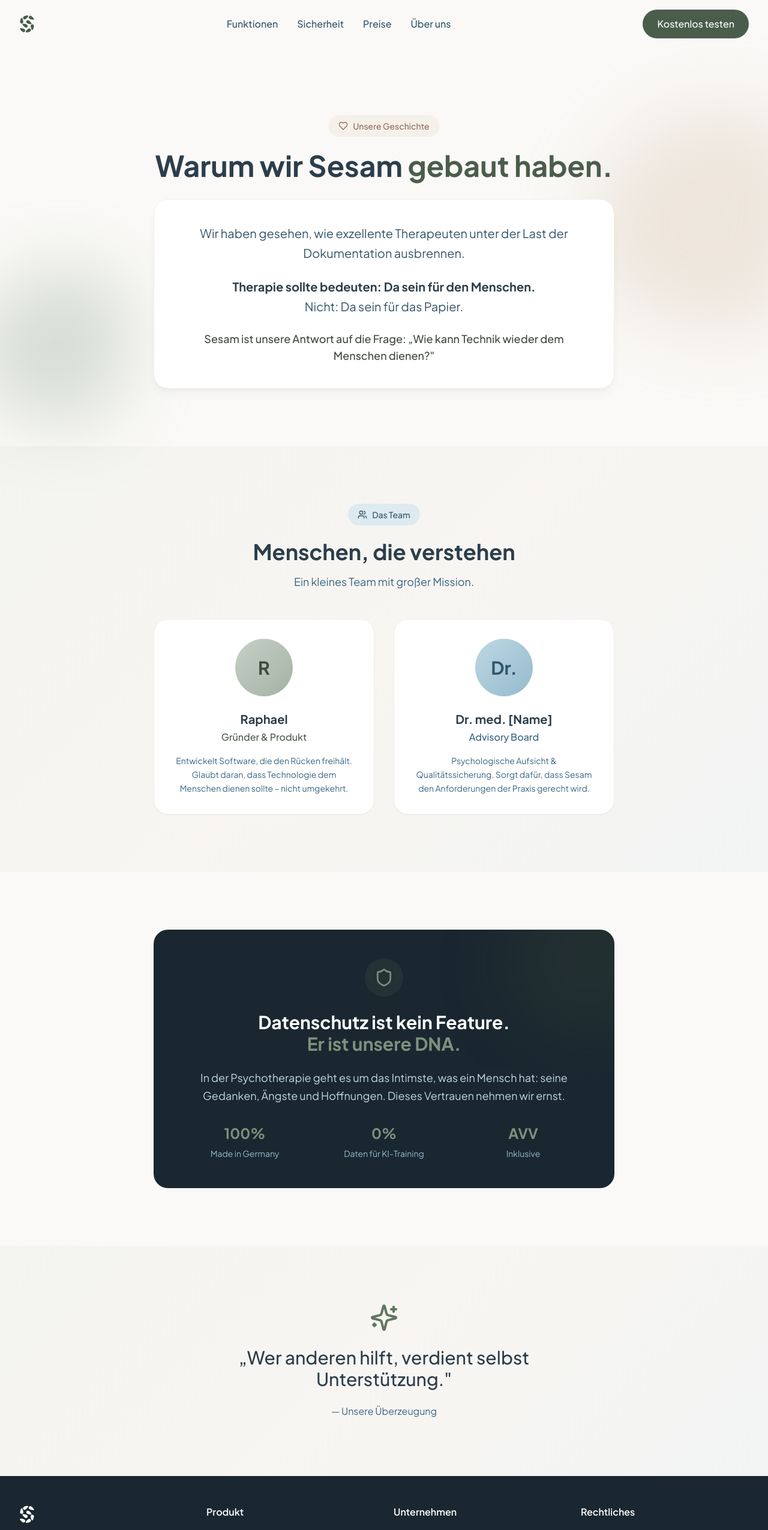
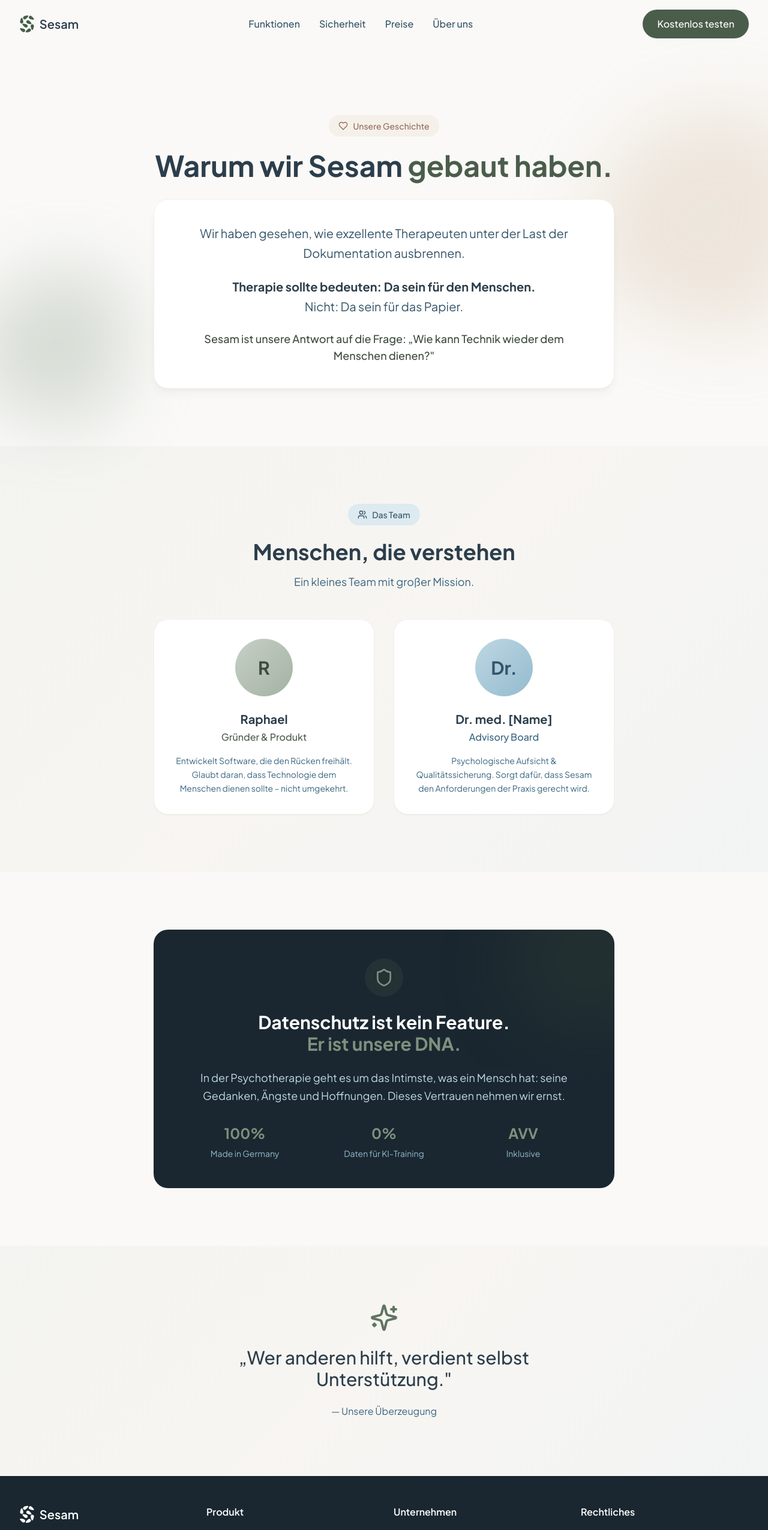
Before and after one commit to raphael-kaiser/sesam-landing, a React (Vite) app: page /ueber-uns in a window 1280 px wide. Shown: the top 2551 px of the page at 60% size. Built offline with nearby package versions, Linux system fonts and the light colour scheme.

Commit message:
Add company name next to logo

```diff
--- a/src/components/Footer.tsx
+++ b/src/components/Footer.tsx
@@ -7,12 +7,13 @@
       <div className="container-max section-padding !py-12">
         <div className="grid sm:grid-cols-2 lg:grid-cols-4 gap-8 mb-12">
           <div className="sm:col-span-2 lg:col-span-1">
-            <Link to="/" className="flex items-center mb-4">
+            <Link to="/" className="flex items-center gap-2 mb-4">
               <img
                 src="/sesam-logo-white.svg"
                 alt="Sesam"
                 className="h-8 w-auto"
               />
+              <span className="text-xl font-semibold text-white">Sesam</span>
             </Link>
             <p className="text-ocean-400 text-sm leading-relaxed">
               Der KI-Assistent, der Therapeuten ihre Zeit zurückgibt.
--- a/src/components/Navbar.tsx
+++ b/src/components/Navbar.tsx
@@ -38,12 +38,13 @@
     >
       <div className="container-max section-padding !py-4">
         <div className="flex items-center justify-between">
-          <Link to="/" className="flex items-center">
+          <Link to="/" className="flex items-center gap-2">
             <img
               src="/sesam-logo.svg"
               alt="Sesam"
               className="h-8 w-auto"
             />
+            <span className="text-xl font-semibold text-ocean-900">Sesam</span>
           </Link>
 
           <div className="hidden md:flex items-center gap-8">
```
